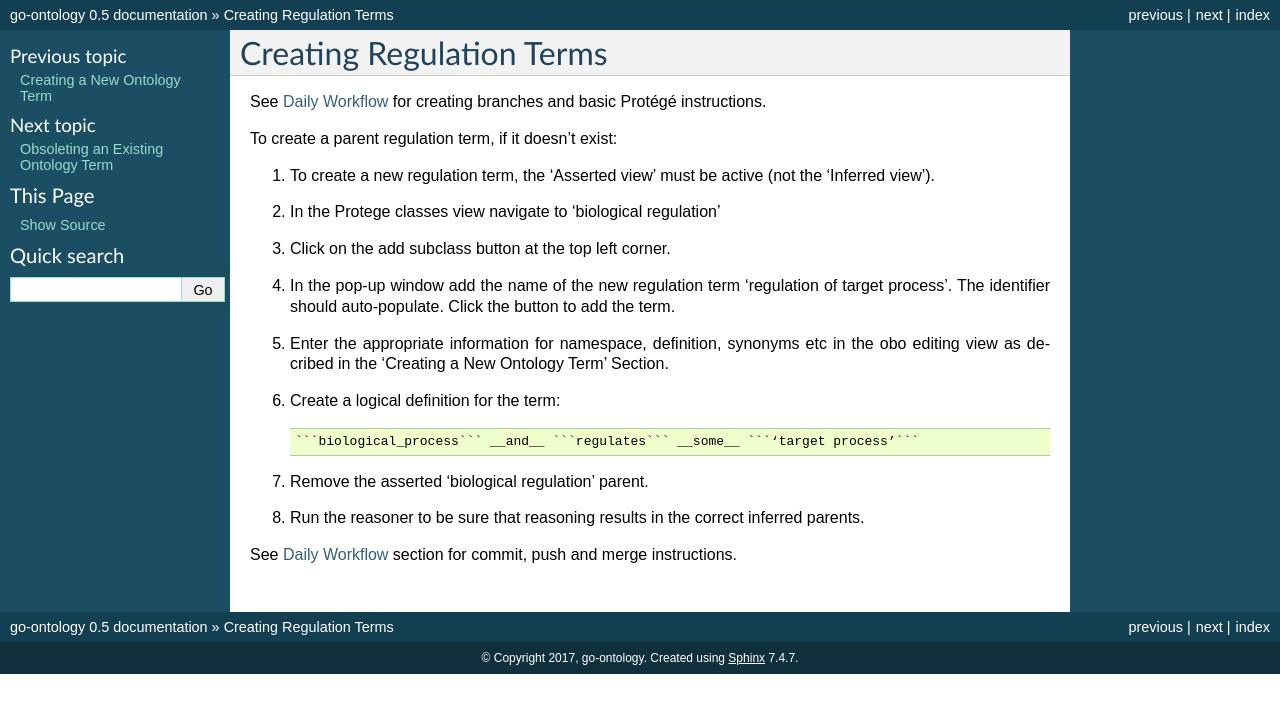
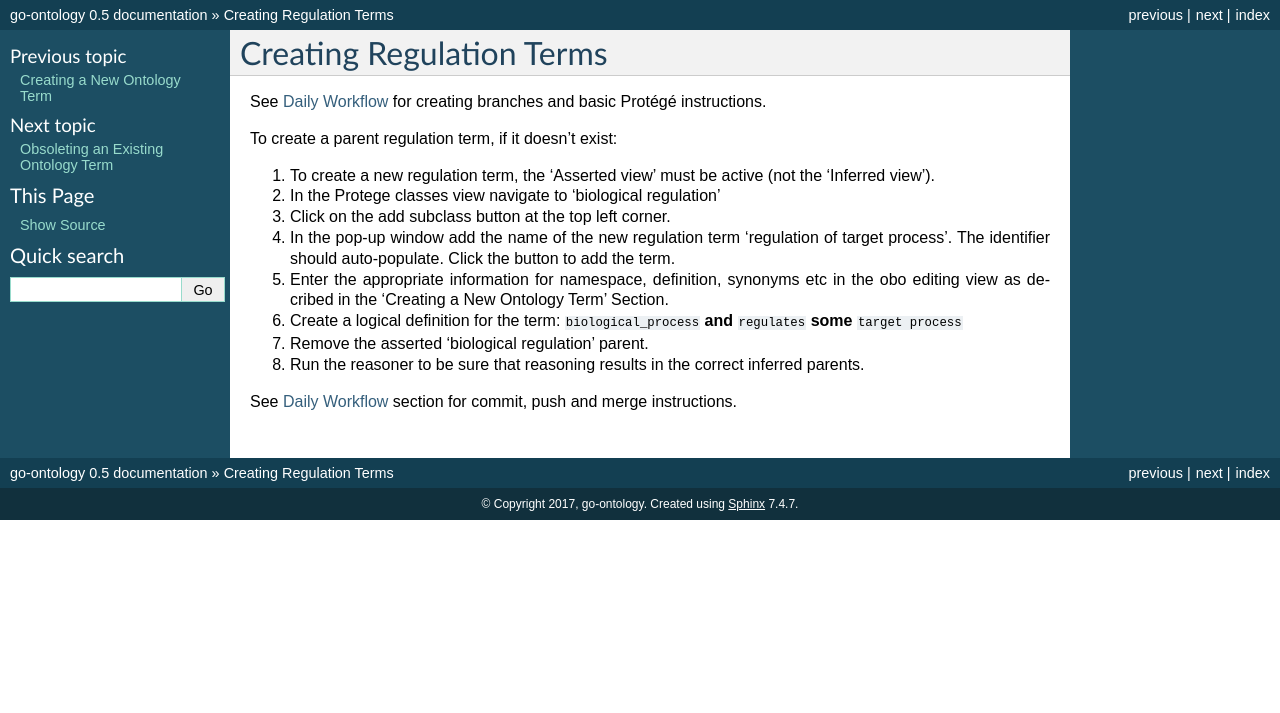
Before and after one commit to geneontology/go-ontology, a Sphinx documentation site: the page built from docs/NewRegTerm.md, in a window 1280 px wide. Shown: the top 713 px of the page. Built offline with Sphinx 7.4.7, drawn with Linux system fonts in a browser that asks for light colours; part of the change alters nothing that is shown.

Commit message:
Update NewRegTerm.md

````diff
--- a/docs/NewRegTerm.md
+++ b/docs/NewRegTerm.md
@@ -15,9 +15,7 @@ To create a parent regulation term, if it doesn’t exist:
 
 5. Enter the appropriate information for namespace, definition, synonyms etc in the obo editing view as decribed in the 'Creating a New Ontology Term' Section.
 
-6. Create a logical definition for the term:
-
-       ```biological_process``` __and__ ```regulates``` __some__ ```‘target process’```
+6. Create a logical definition for the term: ```biological_process``` __and__ ```regulates``` __some__ ```target process```
 
 7. Remove the asserted ‘biological regulation’ parent.
 
````
